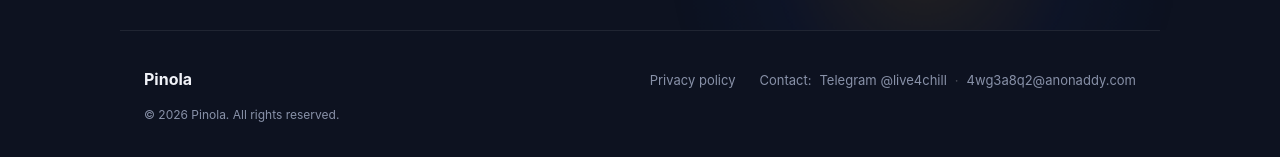
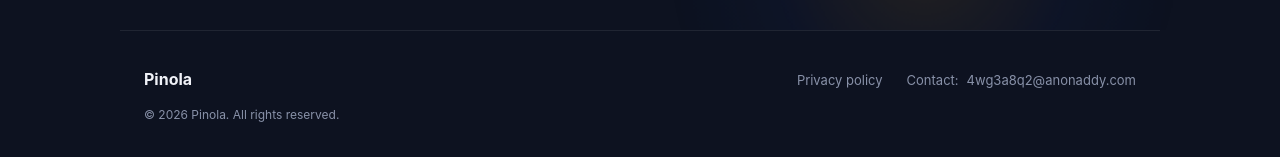
Before and after one commit to AidarAzizov/pinola-landing, a website: page index.html in a window 1280 px wide. Shown: the part 4016-4173 px from the top of the page. Drawn offline with nearby package versions, Linux system fonts and the light colour scheme.

Commit message:
delete tg contact

```diff
--- a/index.html
+++ b/index.html
@@ -374,8 +374,6 @@
   <div class="footer-links">
     <a href="https://pinola-privacy-production.up.railway.app" target="_blank" rel="noopener">Privacy policy</a>
     <span class="footer-contact">Contact:
-      <a href="https://t.me/live4chill" target="_blank" rel="noopener">Telegram @live4chill</a>
-      <span class="footer-dot">·</span>
       <button type="button" class="footer-email" id="emailBtn" data-u="4wg3a8q2" data-d="anonaddy.com" aria-label="Copy email address"></button>
     </span>
   </div>
```
